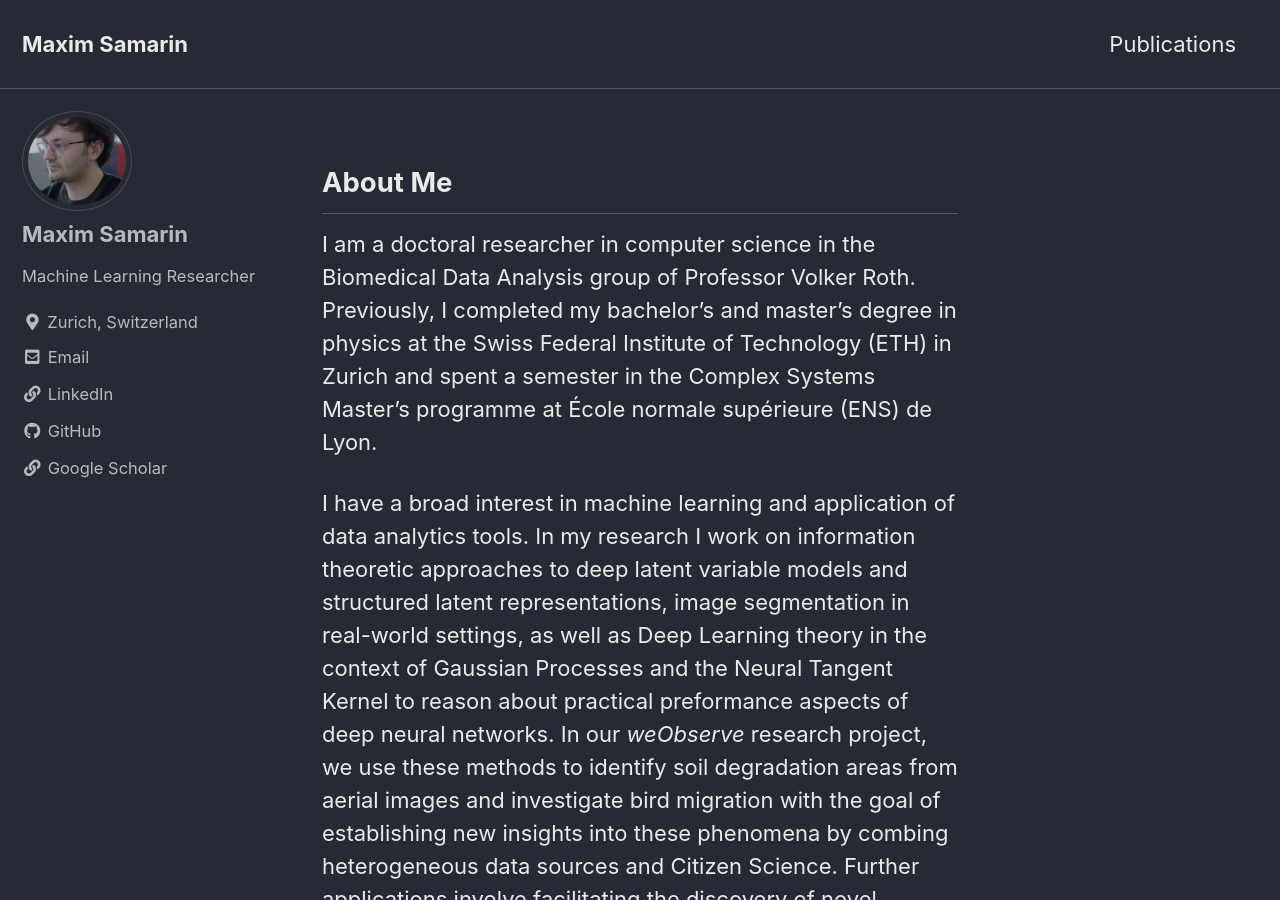
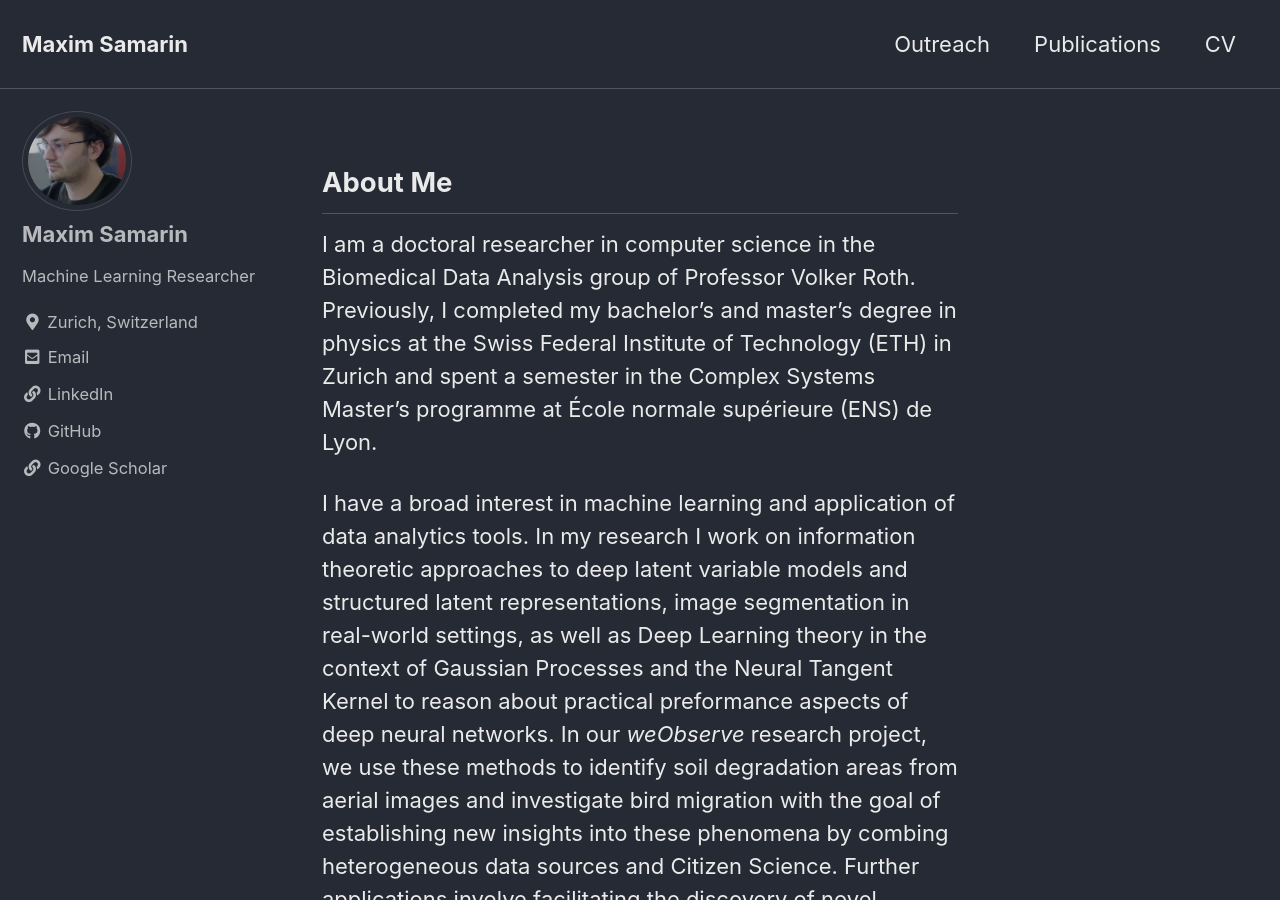
Before and after one commit to samarinm/samarinm.github.io, a Jekyll site: the page built from index.html, in a window 1280 px wide and 900 px high. Built offline with Jekyll 4.4.1, drawn with Linux system fonts in a browser that asks for light colours; cached includes are drawn as plain includes; the list of posts is cut into pages by our own code.

Commit message:
update navigation

```diff
--- a/_data/navigation.yml
+++ b/_data/navigation.yml
@@ -1,7 +1,11 @@
 # main links
 main:
+  - title: "Outreach"
+    url: /outreach/
   - title: "Publications"
     url: /publications/
+  - title: "CV"
+    url: /cv/
   # - title: "About"
   #   url: https://mmistakes.github.io/minimal-mistakes/about/
   # - title: "Sample Posts"
```
